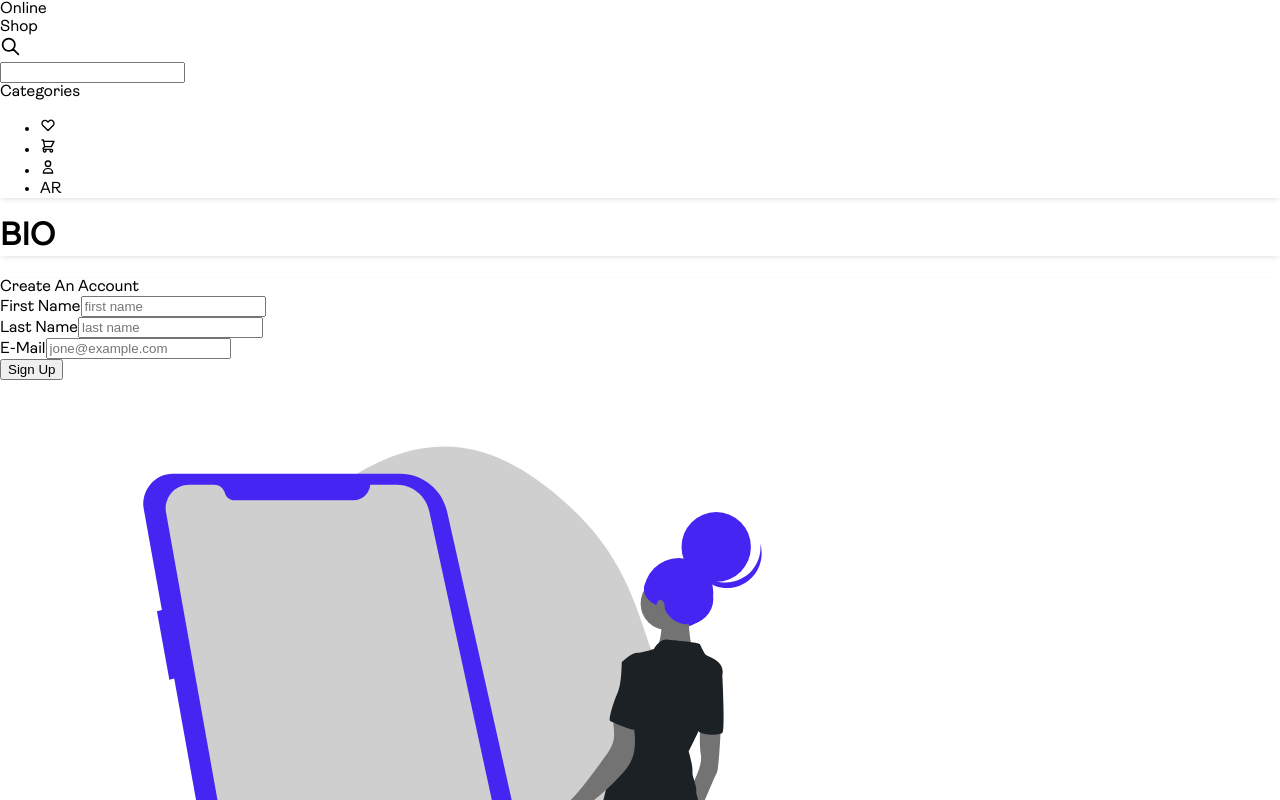
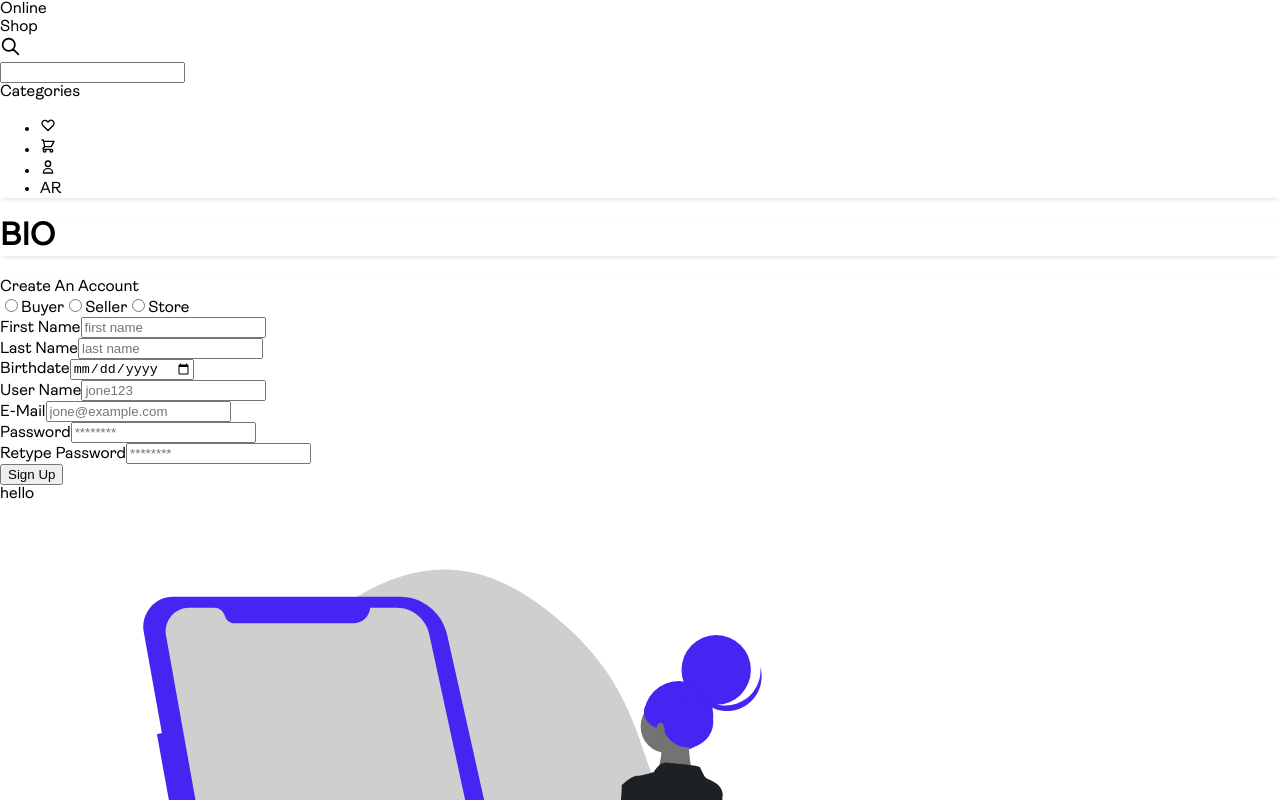
Before and after one commit to raslan3333/osfrontend, a React (Create React App) app: page / in a window 1280 px wide. Shown: the top 800 px of the page. Built offline with nearby package versions, Linux system fonts and the light colour scheme.

Commit message:
form design

```diff
--- a/package.json
+++ b/package.json
@@ -9,7 +9,6 @@
     "@testing-library/jest-dom": "^5.11.4",
     "@testing-library/react": "^11.1.0",
     "@testing-library/user-event": "^12.1.10",
-    "antd": "^4.10.0",
     "autoprefixer": "9",
     "craco-less": "^1.17.1",
     "customize-cra": "^1.0.0",
--- a/src/App.js
+++ b/src/App.js
@@ -5,7 +5,7 @@ import OsNavbar from "./components/OsNavbar";
 import OsContent from "./components/OsContent";
 import OsFooter from "./components/OsFooter";
 import React from "react";
-import {Layout} from "antd";
+
 
 
 function App() {
--- a/src/components/OsSearch.js
+++ b/src/components/OsSearch.js
@@ -17,7 +17,7 @@ const OsSearch = () => {
 
                 </div>
             </div>
-            <input type="text" className='rounded-2xl flex-grow p-1 h-8 '/>
+            <input type="text" className='rounded-2xl flex-grow p-1 h-8 outline-none'/>
             <div className='flex bg-green-400 rounded-full h-8 w-24 justify-center items-center'>
                 <div className=' font-semibold text-white'>Categories</div>
             </div>
--- a/src/components/SignUp.js
+++ b/src/components/SignUp.js
@@ -1,33 +1,82 @@
 import illustration from "../Illustration.png";
-import {AutoComplete, Button, Form, Input} from "antd";
-import User from "./iconcomponents/outline/User";
+import React, { useState } from 'react';
+const SignUp = () => {
+    const [checked, setChecked]= useState( '' );
+    const users = {
+        buyer : 'The buyer',
+        seller : 'The seller',
+        store : 'The store',
+    }
+    var user ='';
+     const handleCheck =event => {
+        setChecked( event.target.value)
 
-const SignUp = () => {
+
+    }
+
     return (
-        <div className="grid grid-cols-2 p-5 gap-2 rounded b-shadow bg-white border border-gray-100">
-            <form className="flex flex-col space-y-4 w-full">
+
+
+
+        <div className="grid grid-cols-1 xl:grid-cols-2  p-5 gap-2 rounded b-shadow bg-white border border-gray-100">
+
+            <form className="flex flex-col space-y-4 w-full" id='buyer'>
                 <div className="font-bold text-xl text-blueGray-600">
                     Create An Account
                 </div>
-
+                <div >
+                    <input  onChange={handleCheck} className="mr-1" type="radio" id="male" name="usertype" value="buyer"/>
+                    <label className="mr-4" htmlFor="male">Buyer</label>
+                    <input  onChange={handleCheck}  className="mr-1" type="radio" id="female" name="usertype" value="seller"/>
+                    <label className="mr-4" htmlFor="female">Seller</label>
+                    <input  onChange={handleCheck}  className="mr-1" type="radio" id="other" name="usertype" value="store"/>
+                    <label className="mr-4" htmlFor="other">Store</label>
+                </div>
                 <div className="flex justify-between">
                     <div className="mr-3">
-                        <label htmlFor="firstname" className="block text-sm font-medium text-gray-700">First Name</label>
-                        <input name="firstname" className="text-sm rounded  p-2 w-full bg-blueGray-100" placeholder="first name"/>
+                        <label htmlFor="firstname" className="block text-sm font-medium text-gray-700">First
+                            Name</label>
+                        <input type="text" name="firstname"
+                               className="text-sm rounded  p-2 w-full bg-blueGray-100"
+                               placeholder="first name"/>
                     </div>
                     <div>
                         <label htmlFor="lastname" className="block text-sm font-medium text-gray-700">Last Name</label>
-                        <input name="lastname" className="text-sm rounded p-2 w-full bg-blueGray-100" placeholder="last name"/>
+                        <input type="text" name="lastname" className="text-sm rounded p-2 w-full bg-blueGray-100"
+                               placeholder="last name"/>
                     </div>
                 </div>
                 <div>
+                    <label htmlFor="date" className="block text-sm font-medium text-gray-700">Birthdate</label>
+                    <input type="date" name="date" className="text-sm rounded  p-2 w-full bg-blueGray-100"/>
+                </div>
+                <div>
+                    <label htmlFor="username" className="block text-sm font-medium text-gray-700">User Name</label>
+                    <input type="text" name="username" className="text-sm rounded p-2 w-full bg-blueGray-100"
+                           placeholder="jone123"/>
+                </div>
+                <div>
                     <label htmlFor="email" className="block text-sm font-medium text-gray-700">E-Mail</label>
-                    <input name="email" className="text-sm rounded p-2 w-full bg-blueGray-100" placeholder="jone@example.com"/>
+                    <input type="email" name="email" className="text-sm rounded p-2 w-full bg-blueGray-100"
+                           placeholder="jone@example.com"/>
+                </div>
+                <div>
+                    <label htmlFor="password" className="block text-sm font-medium text-gray-700">Password</label>
+                    <input type="password" name="password" className="text-sm rounded p-2 w-full bg-blueGray-100"
+                           placeholder="********"/>
+                </div>
+                <div>
+                    <label htmlFor="re-password" className="block text-sm font-medium text-gray-700">Retype
+                        Password</label>
+                    <input type="password" name="re-password" className="text-sm rounded p-2 w-full bg-blueGray-100"
+                           placeholder="********"/>
                 </div>
 
                 <button className="bg-emerald-400 p-1.5 rounded uppercase text-white font-semibold">Sign Up</button>
             </form>
-            <img src={illustration} alt="image" className="col-span-1"/>
+            <div>{checked} hello</div>
+
+            <img src={illustration} alt="image" className="col-span-1 "/>
         </div>
     );
 }
--- a/src/index.less
+++ b/src/index.less
@@ -21,11 +21,10 @@ code {
 }
 input {
   outline: none;
+
 }
-
-
-.footer-text-color * {
-  color: #fff;
+input:-moz-focusring {
+  outline: none;
 }
 
 .b-shadow {
```
Also changed, not shown: src/components/Check.js (added, +11 -0 lines), 2 other files (tests, documents, lock files or other folders).
